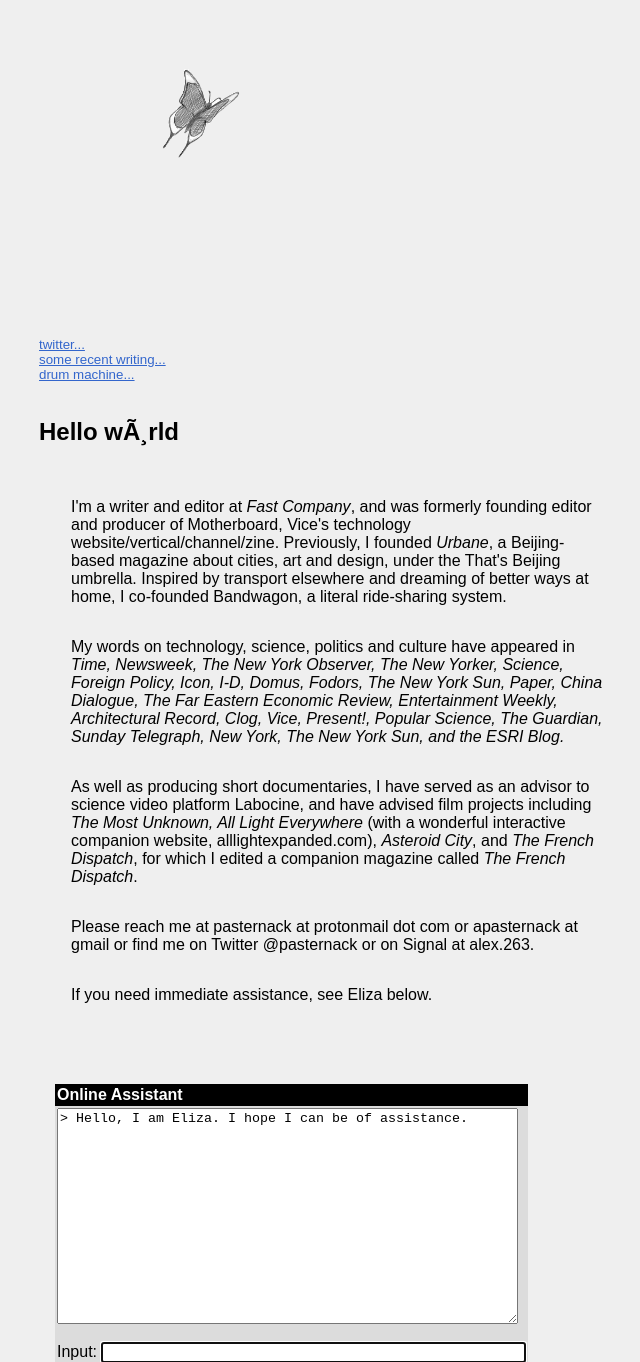
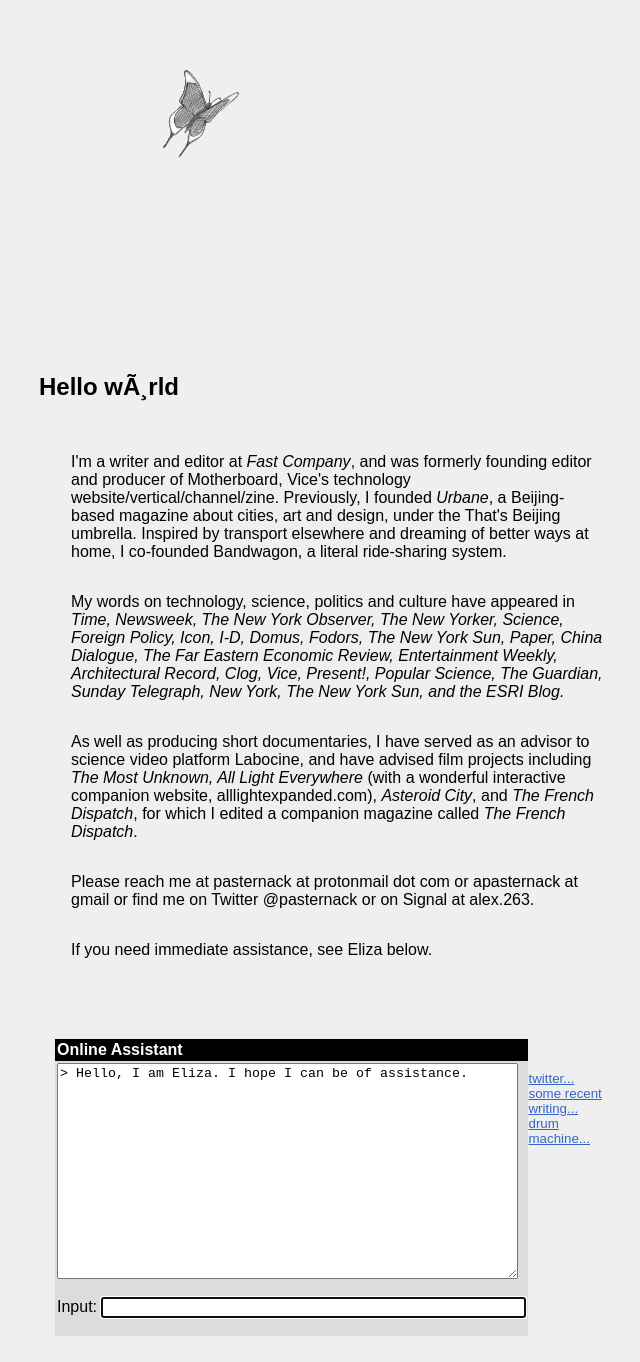
Before and after one commit to pasternack/pasternack.github.io, a plain HTML site: page index.html in a window 1280 px wide. Shown: the part 37-1399 px from the top of the page, without its empty margins (301-941 px from the left). After the commit the page ends 1373 px from the top, so only its background shows below. Drawn offline with Linux system fonts and the light colour scheme.

Commit message:
Update index.html

```diff
--- a/index.html
+++ b/index.html
@@ -35,7 +35,6 @@
   <body>
     <div>
       <img src="butterfly.gif" width="450px"></img>
-         <small><a href="https://twitter.com/pasternack">twitter...</a></small>      <small><a href="https://www.fastcompany.com/user/alex-pasternack/">some recent writing...</a></small> <small><a href="https://patatap.com/">drum machine...</a></small>
     </div>
     <div class="compact">
         <h2>Hello wørld</h2>
@@ -589,6 +588,8 @@
 		</tbody></table>
 		<p>
 		</p>
+		<div>         <small><a href="https://twitter.com/pasternack">twitter...</a></small>      <small><a href="https://www.fastcompany.com/user/alex-pasternack/">some recent writing...</a></small> <small><a href="https://patatap.com/">drum machine...</a></small>
+</div>
 		</div>
   <br>
 	  <br>
```
